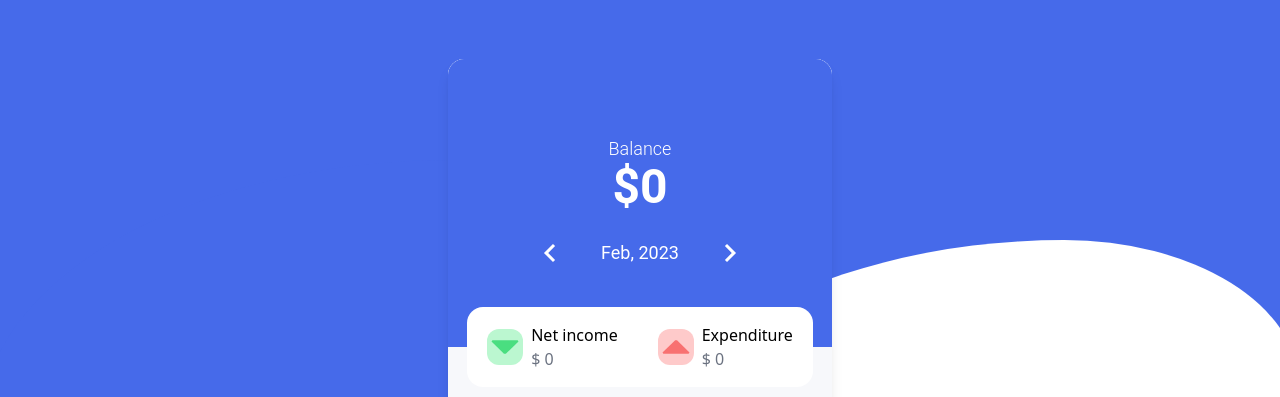
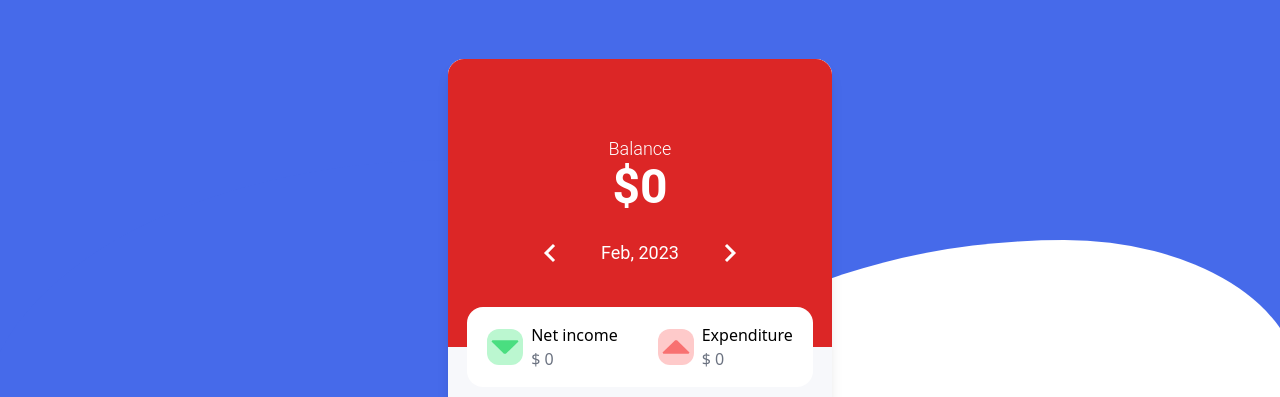
Before and after one commit to juanespinola05/t-finance-front, a React (Vite) app: page /dashboard in a window 1280 px wide. Shown: the top 397 px of the page. Built offline with nearby package versions, Linux system fonts and the light colour scheme; no server answers; sample sign-in values are in the browser's storage.

Commit message:
make banner red

```diff
--- a/src/components/DashboardBanner.tsx
+++ b/src/components/DashboardBanner.tsx
@@ -35,7 +35,7 @@ const DashboardBanner: FC = (): ReactElement => {
         )
       }
       <div className='relative mb-14'>
-        <div className='font-roboto h-[18em] bg-blue text-center text-white grid place-content-center'>
+        <div className='font-roboto h-[18em] bg-red-600 text-center text-white grid place-content-center'>
           <div className='flex flex-col'>
             <p className='text-lg font-light'>Balance</p>
             <p className='text-5xl font-bold mb-6'>${formatCurrency(totalOutflow + totalIncome) ?? '0'}</p>
```
